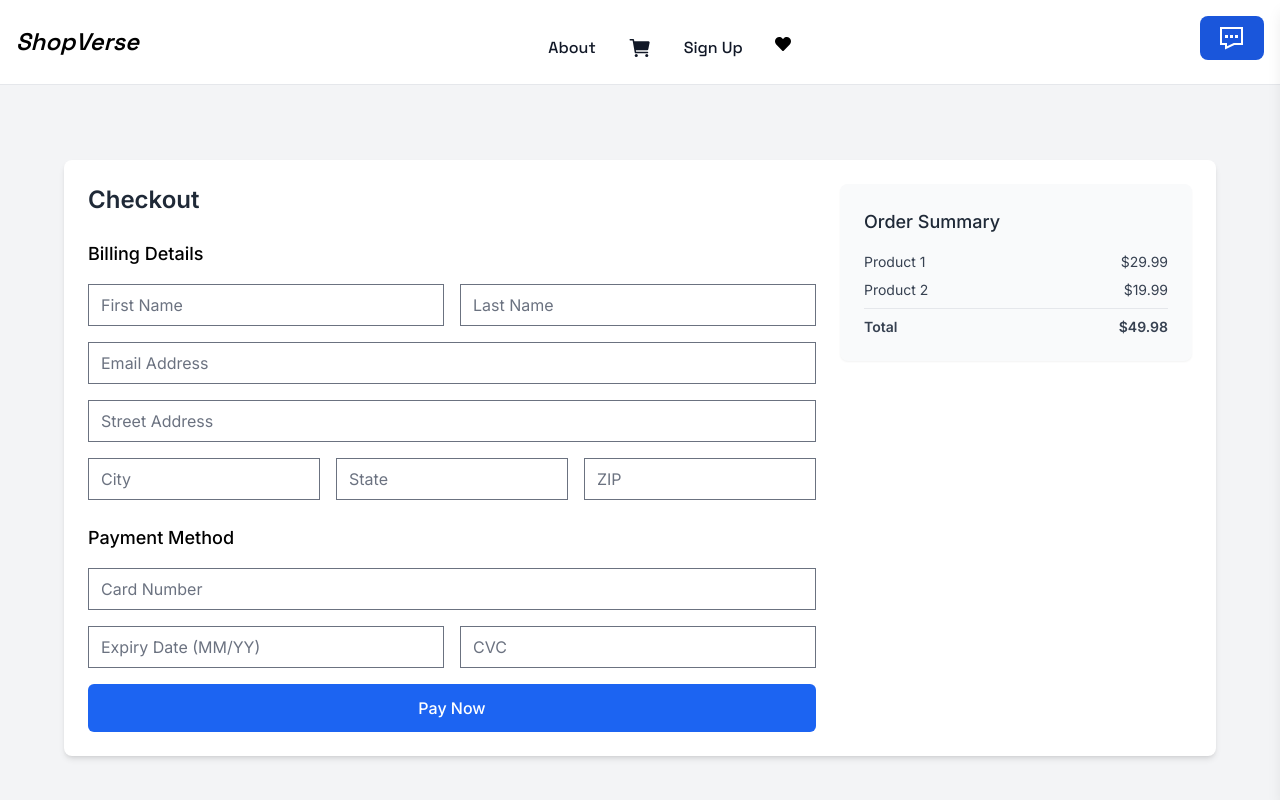
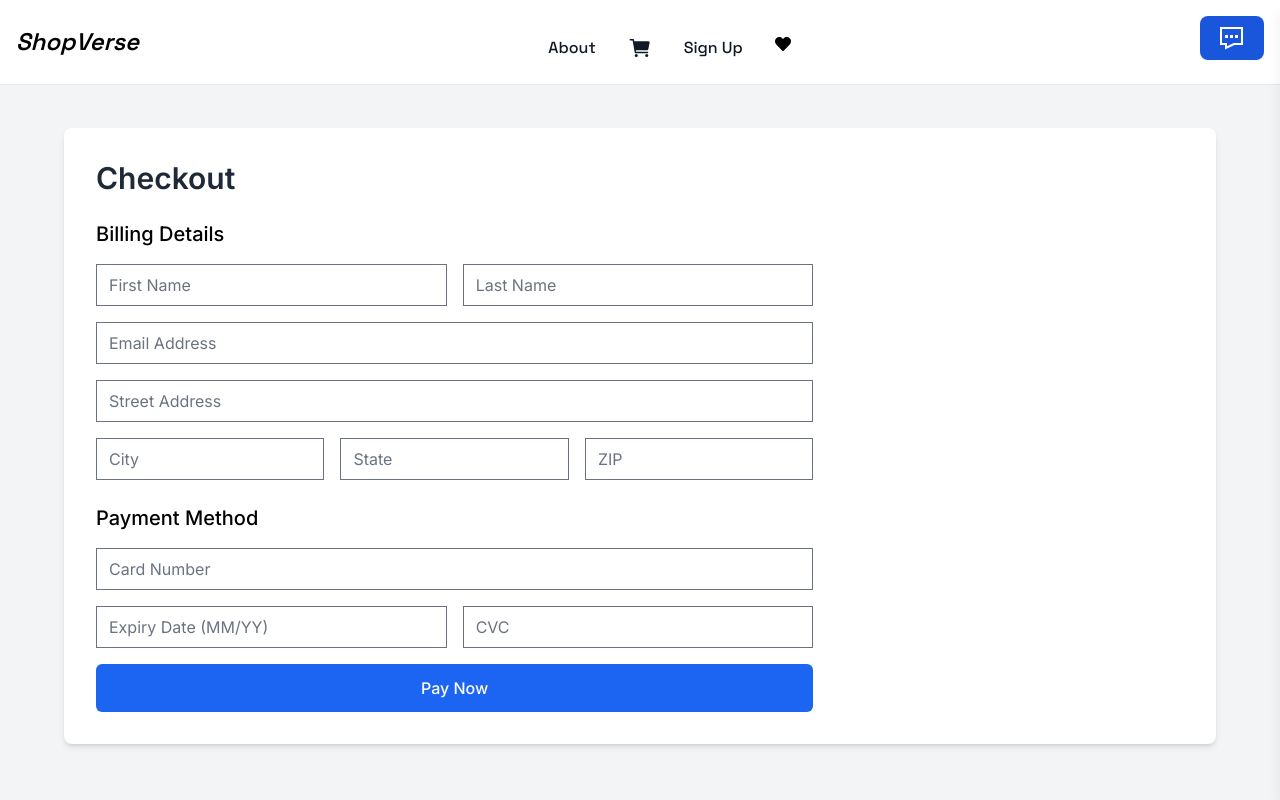
Before and after one commit to patrickiyiakimo/shopverse, a Next.js app: page /cart/checkout in a window 1280 px wide. Shown: the top 800 px of the page. Built offline with nearby package versions, Linux system fonts and the light colour scheme; a web font is replaced by a local one.

Commit message:
feat: cleaned some smelly codes

```diff
--- a/app/cart/checkout/page.tsx
+++ b/app/cart/checkout/page.tsx
@@ -1,76 +1,50 @@
 export default function CheckoutPage() {
   return (
-    <div className="min-h-screen bg-gray-100 py-10 px-4 pt-40">
-      <div className="max-w-6xl mx-auto bg-white shadow-md rounded-lg overflow-hidden grid md:grid-cols-3 gap-6 p-6">
+    <div className="min-h-screen bg-gray-100 px-4 pt-32 pb-10 sm:px-6 lg:px-8">
+      <div className="max-w-6xl mx-auto bg-white shadow-md rounded-lg overflow-hidden grid md:grid-cols-3 gap-6 p-6 sm:p-8">
         <div className="md:col-span-2 space-y-6">
-          <h2 className="text-2xl font-semibold text-gray-800">Checkout</h2>
+          <h2 className="text-2xl sm:text-3xl font-semibold text-gray-800">Checkout</h2>
           <CheckoutForm />
           <PaymentMethod />
         </div>
-        <div>
-          <OrderSummary />
-        </div>
       </div>
     </div>
-  )
+  );
 }
 
 function CheckoutForm() {
   return (
     <form className="space-y-4">
-      <h3 className="text-lg font-medium">Billing Details</h3>
+      <h3 className="text-lg sm:text-xl font-medium">Billing Details</h3>
       <div className="grid grid-cols-1 md:grid-cols-2 gap-4">
-        <input type="text" placeholder="First Name" className="input" />
-        <input type="text" placeholder="Last Name" className="input" />
+        <input type="text" placeholder="First Name" className="input w-full" />
+        <input type="text" placeholder="Last Name" className="input w-full" />
       </div>
       <input type="email" placeholder="Email Address" className="input w-full" />
       <input type="text" placeholder="Street Address" className="input w-full" />
       <div className="grid grid-cols-1 md:grid-cols-3 gap-4">
-        <input type="text" placeholder="City" className="input" />
-        <input type="text" placeholder="State" className="input" />
-        <input type="text" placeholder="ZIP" className="input" />
+        <input type="text" placeholder="City" className="input w-full" />
+        <input type="text" placeholder="State" className="input w-full" />
+        <input type="text" placeholder="ZIP" className="input w-full" />
       </div>
     </form>
-  )
+  );
 }
 
 function PaymentMethod() {
   return (
     <div className="mt-8">
-      <h3 className="text-lg font-medium mb-4">Payment Method</h3>
+      <h3 className="text-lg sm:text-xl font-medium mb-4">Payment Method</h3>
       <form className="space-y-4">
         <input type="text" placeholder="Card Number" className="input w-full" />
-        <div className="grid grid-cols-2 gap-4">
-          <input type="text" placeholder="Expiry Date (MM/YY)" className="input" />
-          <input type="text" placeholder="CVC" className="input" />
+        <div className="grid grid-cols-1 sm:grid-cols-2 gap-4">
+          <input type="text" placeholder="Expiry Date (MM/YY)" className="input w-full" />
+          <input type="text" placeholder="CVC" className="input w-full" />
         </div>
         <button type="submit" className="w-full bg-blue-600 hover:bg-blue-700 text-white py-3 rounded-md font-medium">
           Pay Now
         </button>
       </form>
     </div>
-  )
+  );
 }
-
-function OrderSummary() {
-  return (
-    <div className="bg-gray-50 p-6 rounded-lg shadow-sm">
-      <h3 className="text-lg font-medium mb-4 text-gray-800">Order Summary</h3>
-      <div className="space-y-2 text-sm text-gray-700">
-        <div className="flex justify-between">
-          <span>Product 1</span>
-          <span>$29.99</span>
-        </div>
-        <div className="flex justify-between">
-          <span>Product 2</span>
-          <span>$19.99</span>
-        </div>
-        <hr className="my-2" />
-        <div className="flex justify-between font-semibold">
-          <span>Total</span>
-          <span>$49.98</span>
-        </div>
-      </div>
-    </div>
-  )
-}
```
